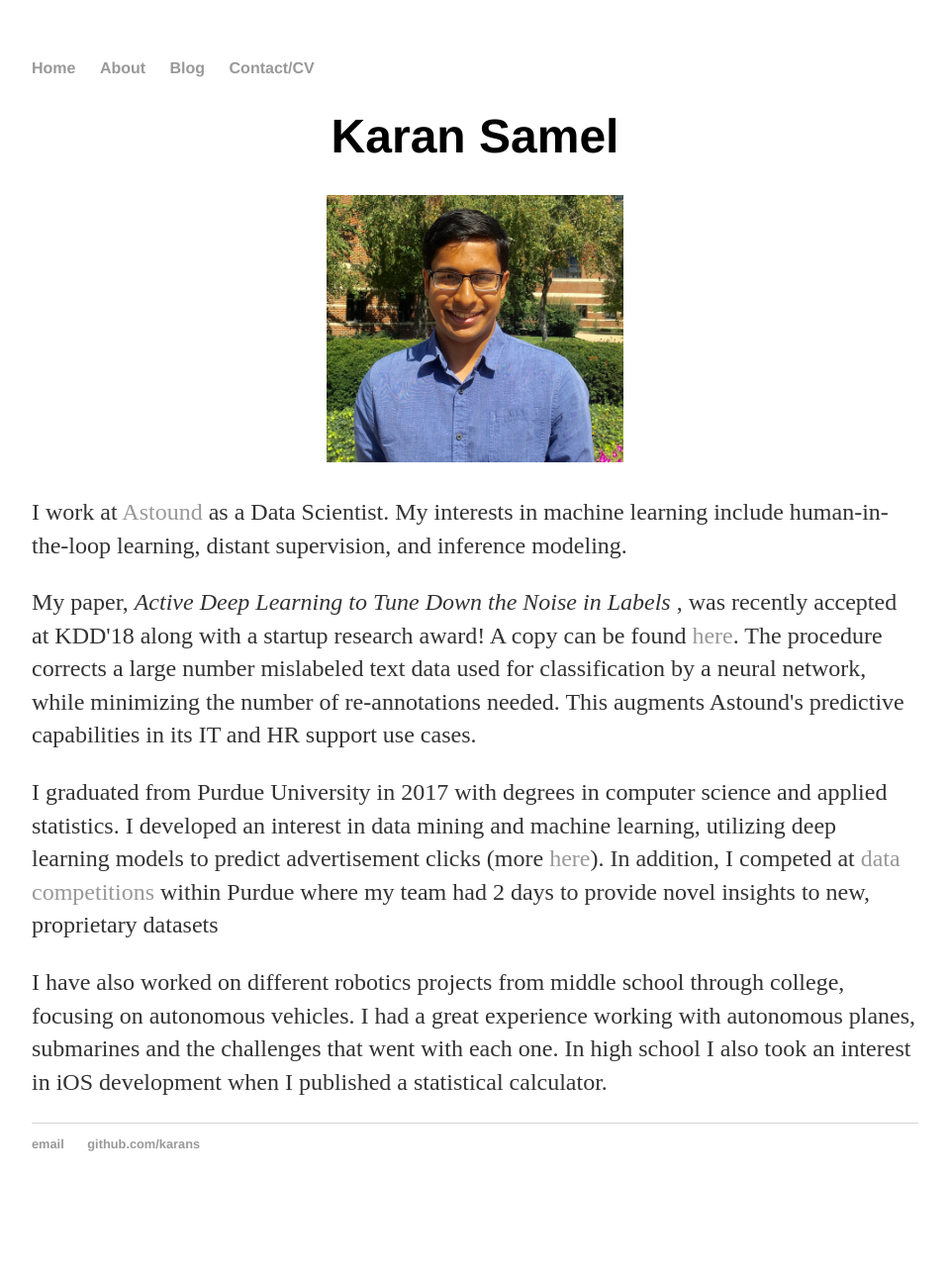
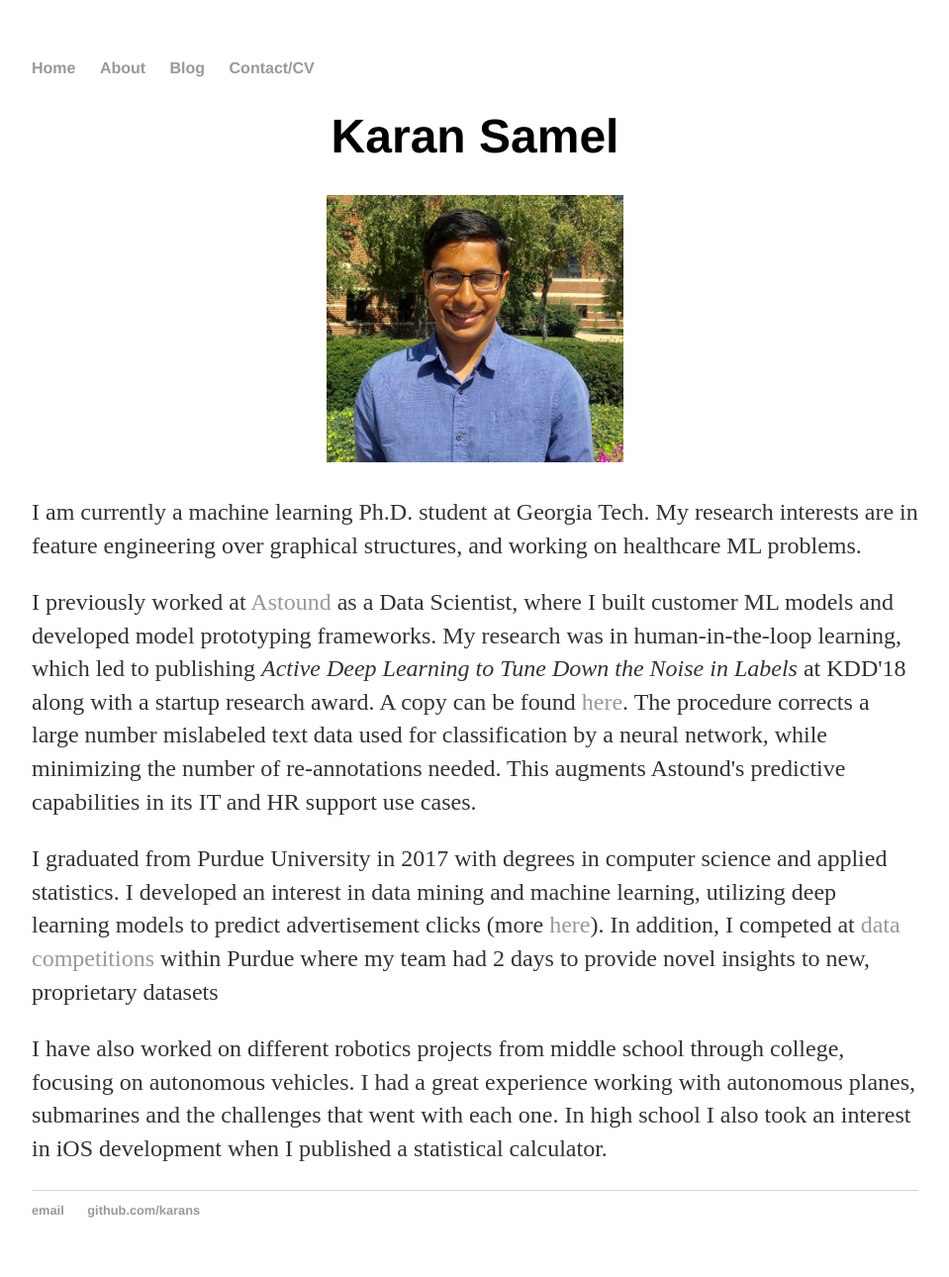
Before and after one commit to karans/karans.github.io, a Jekyll site: the page built from index.html, in a window 1280 px wide. Shown: the whole page at 99% size, without its empty margins (160-1119 px from the left). Built offline with Jekyll 4.4.1, drawn with Linux system fonts in a browser that asks for light colours; before the commit the page ends 1223 px from its top, so only the background shows below that.

Commit message:
Updated bio for grad school

```diff
--- a/index.html
+++ b/index.html
@@ -8,9 +8,9 @@ title: Karan's Website
 		<img src="/documents/images/home/headshot.png" style="width:300px;height:270px;">
 	</p>
 
-	<p> I work at <a href="https://astound.ai/">Astound</a> as a Data Scientist. My interests in machine learning include human-in-the-loop learning, distant supervision, and inference modeling.</p>
+	<p>I am currently a machine learning Ph.D. student at Georgia Tech. My research interests are in feature engineering over graphical structures, and working on healthcare ML problems.</p>
 
-	<p> My paper, <i> Active Deep Learning to Tune Down the Noise in Labels </i>, was recently accepted at KDD'18 along with a startup research award! A copy can be found <a href="/documents/pdfs/ADD.pdf">here</a>. The procedure corrects a large number mislabeled text data used for classification by a neural network, while minimizing the number of re-annotations needed. This augments Astound's predictive capabilities in its IT and HR support use cases.</p>
+	<p>I previously worked at <a href="https://astound.ai/">Astound</a> as a Data Scientist, where I built customer ML models and developed model prototyping frameworks. My research was in human-in-the-loop learning, which led to publishing <i> Active Deep Learning to Tune Down the Noise in Labels </i> at KDD'18 along with a startup research award. A copy can be found <a href="/documents/pdfs/ADD.pdf">here</a>. The procedure corrects a large number mislabeled text data used for classification by a neural network, while minimizing the number of re-annotations needed. This augments Astound's predictive capabilities in its IT and HR support use cases.</p>
 
 	<p>I graduated from Purdue University in 2017 with degrees in computer science and applied statistics. I developed an interest in data mining and machine learning, utilizing deep learning models to predict advertisement clicks (more <a href="https://karans.github.io/about/">here</a>). In addition, I competed at <a href="http://llc.stat.purdue.edu/datafest2016.html">data competitions</a> within Purdue where my team had 2 days to provide novel insights to new, proprietary datasets</p>
 
```
